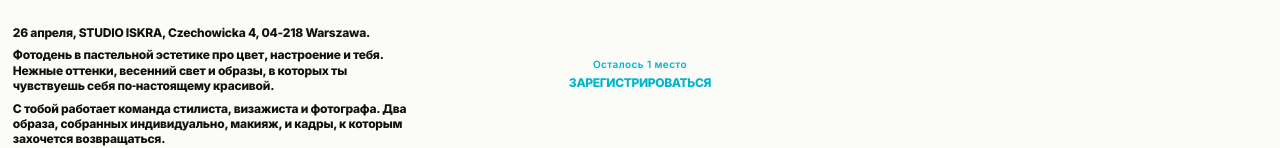
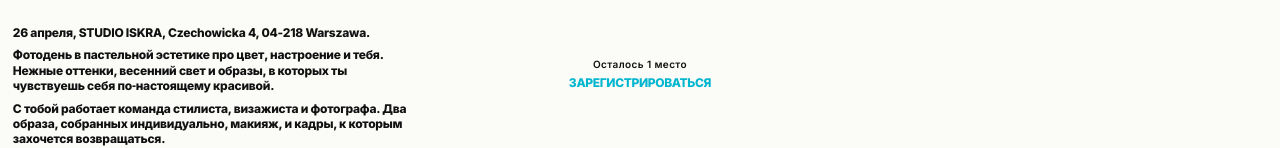
Before and after one commit to urfriendalex/lk-photo-day, a Next.js app: page / in a window 1280 px wide. Shown: the part 688-836 px from the top of the page. Built offline with nearby package versions, Linux system fonts and the light colour scheme.

Commit message:
style(globals): update button color from accent to ink
- Changed button text color from var(--color-accent) to var(--color-ink) for improved visual consistency across the experience.

```diff
--- a/src/app/globals.css
+++ b/src/app/globals.css
@@ -942,7 +942,7 @@ button.experience__meta--cta:focus-visible {
   line-height: 1.2;
   text-align: center;
   text-transform: none;
-  color: var(--color-accent);
+  color: var(--color-ink);
 }
 
 .sticky-register__spots-hint.text-reveal {
@@ -1118,7 +1118,7 @@ button.experience__meta--cta:focus-visible {
   letter-spacing: 0.02em;
   line-height: 1.3;
   text-align: right;
-  color: var(--color-accent);
+  color: var(--color-ink);
 }
 
 .signup-form__actions .signup-form__spots-left.text-reveal {
```
